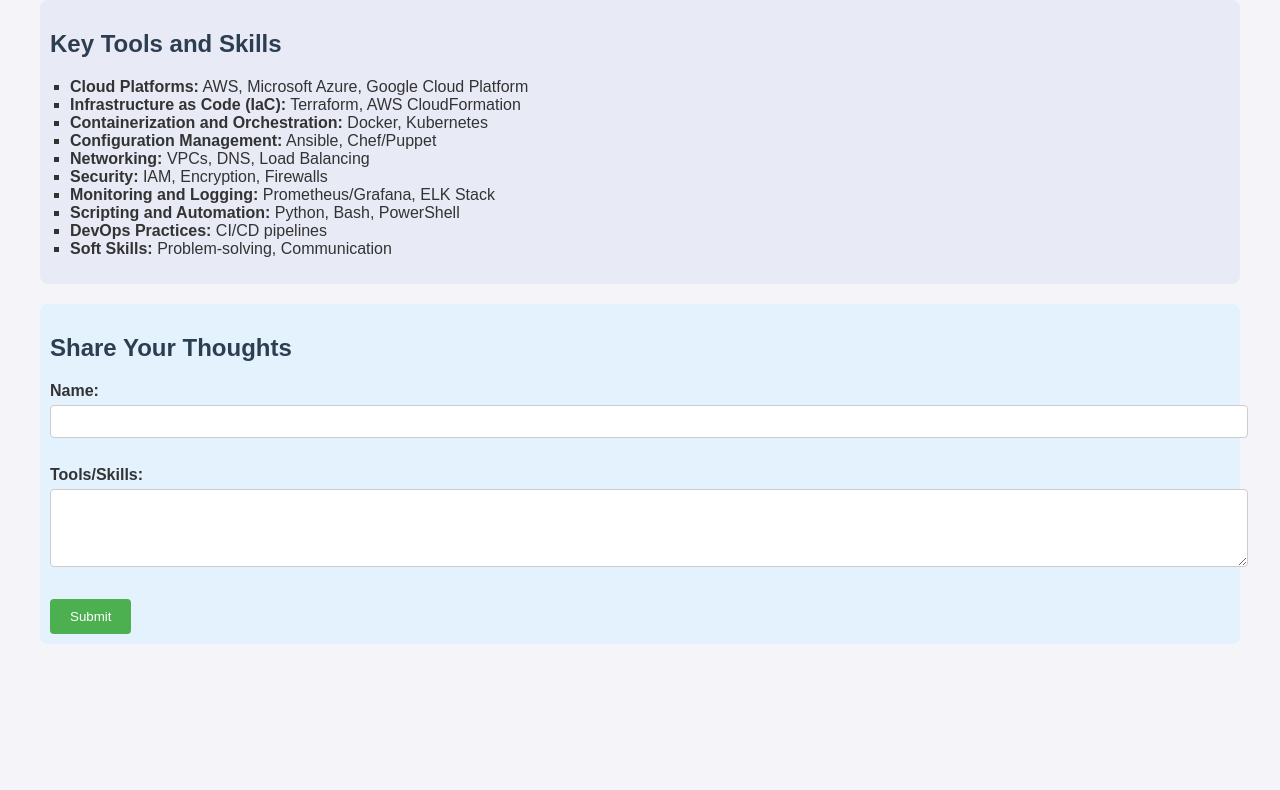
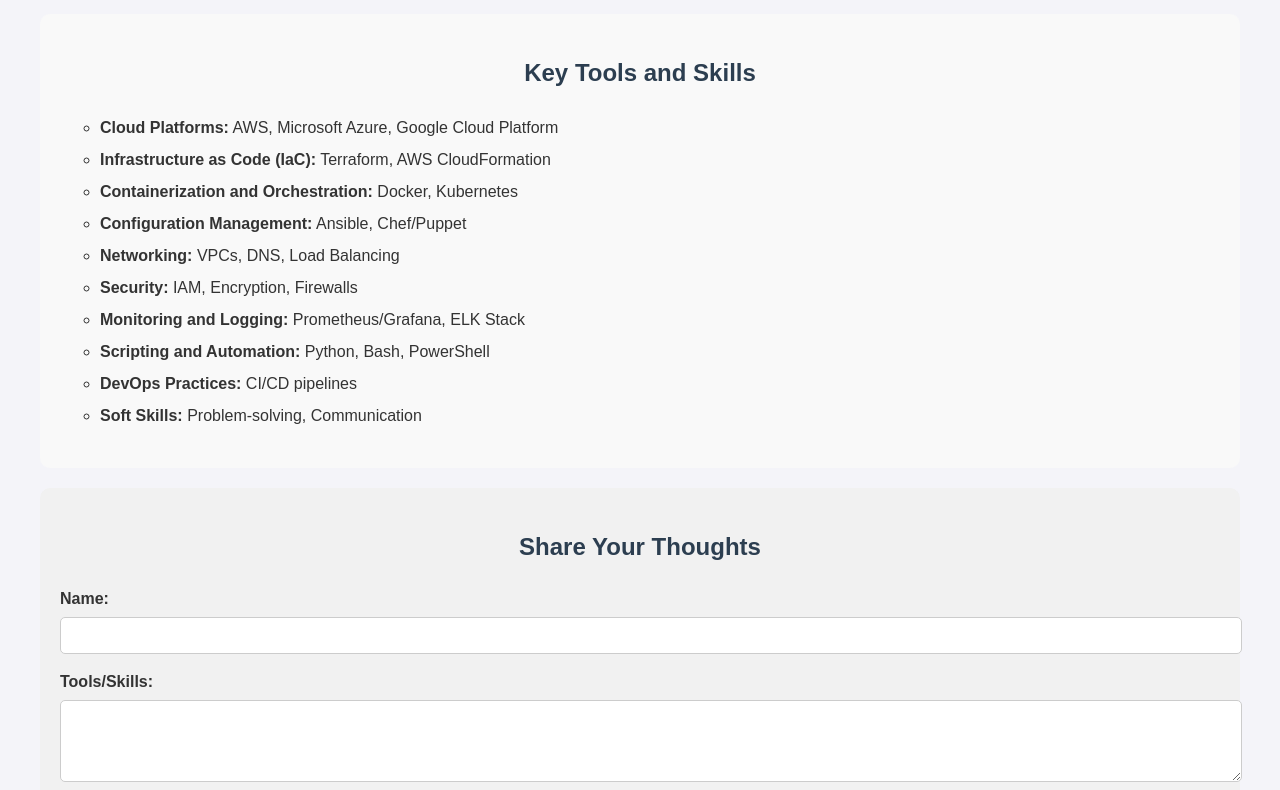
Before and after one commit to mohammedfirdouss/go-web-app, a plain HTML site: page static/index.html in a window 1280 px wide. Shown: the part 120-910 px from the top of the page. Before the commit the page ends 804 px from the top, so only its background shows below. Drawn offline with Linux system fonts and the light colour scheme.

Commit message:
updatinf docs and uploading images

```diff
--- a/static/index.html
+++ b/static/index.html
@@ -1,4 +1,3 @@
-<!-- static/index.html -->
 <!DOCTYPE html>
 <html lang="en">
 <head>
@@ -6,6 +5,54 @@
     <meta name="viewport" content="width=device-width, initial-scale=1.0">
     <link rel="stylesheet" href="/static/css/styles.css">
     <title>Essential Tools and Skills for Cloud Engineers</title>
+    <style>
+        body {
+            font-family: Arial, sans-serif;
+            margin: 20px;
+            line-height: 1.6;
+        }
+        h1, h2 {
+            text-align: center;
+        }
+        ul {
+            list-style-type: circle;
+            padding-left: 40px;
+            line-height: 2;
+        }
+        section {
+            background-color: #f9f9f9;
+            padding: 20px;
+            border-radius: 10px;
+            margin-bottom: 20px;
+        }
+        form {
+            background-color: #f1f1f1;
+            padding: 20px;
+            border-radius: 10px;
+        }
+        label {
+            font-weight: bold;
+        }
+        input[type="text"], textarea {
+            width: 100%;
+            padding: 10px;
+            margin-top: 5px;
+            margin-bottom: 15px;
+            border: 1px solid #ccc;
+            border-radius: 5px;
+        }
+        input[type="submit"] {
+            background-color: #007bff;
+            color: white;
+            border: none;
+            padding: 10px 20px;
+            border-radius: 5px;
+            cursor: pointer;
+        }
+        input[type="submit"]:hover {
+            background-color: #0056b3;
+        }
+    </style>
 </head>
 <body>
     <h1>Essential Tools and Skills for Cloud Engineers</h1>
@@ -28,9 +75,11 @@
     <form action="/submit" method="post">
         <h2>Share Your Thoughts</h2>
         <label for="name">Name:</label>
-        <input type="text" id="name" name="name" required><br><br>
-        <label for="tools">Tools/Skills:</label><br>
-        <textarea id="tools" name="tools" rows="4" cols="50" required></textarea><br><br>
+        <input type="text" id="name" name="name" required>
+
+        <label for="tools">Tools/Skills:</label>
+        <textarea id="tools" name="tools" rows="4" required></textarea>
+
         <input type="submit" value="Submit">
     </form>
 </body>
```
Also changed, not shown: static/images/golang-website(1).png (added), static/images/golang-website(2).png (added), 1 other file.
